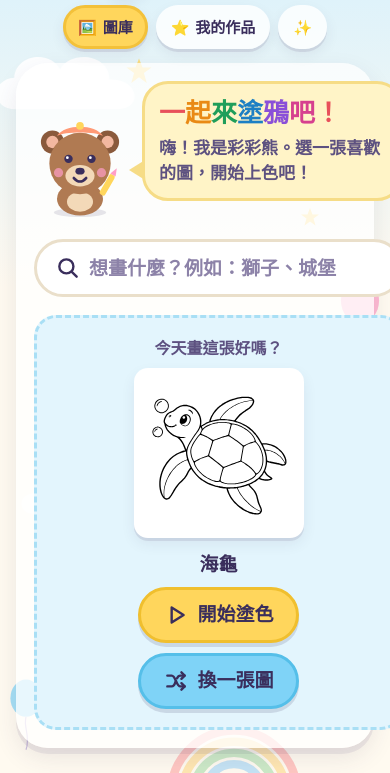
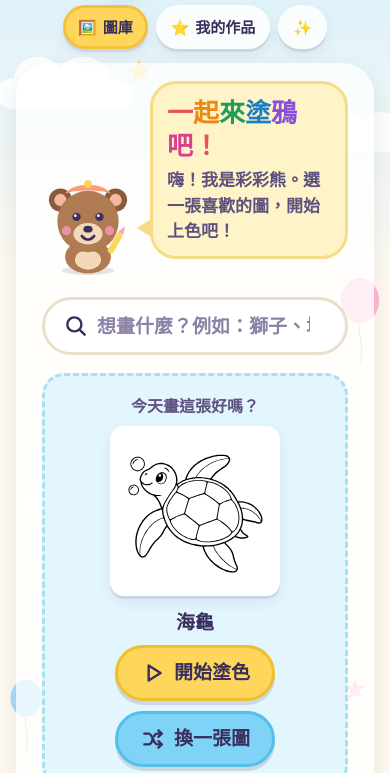
Before and after one commit to mikellai/colorpainter, a plain HTML site: page index.html in a window 390 px wide. Shown: the part 53-826 px from the top of the page. Drawn offline with Linux system fonts and the light colour scheme; a web font is replaced by a local one.

Commit message:
Narrow hero boxes on mobile
Co-Authored-By: Claude Opus 5.5 <noreply@anthropic.com>

```diff
--- a/css/style.css
+++ b/css/style.css
@@ -487,7 +487,9 @@ main { position: relative; z-index: 1; outline: none; }
   .featured-name { font-size: 19px; margin-bottom: 8px; }
   .nav-link, .nav-toggle { min-height: 44px; padding: 6px 12px; font-size: 15px; }
   .nav-toggle-text { display: none; }
-  .hero { grid-template-columns: 1fr; padding: 18px; gap: 18px; }
+  .hero { grid-template-columns: minmax(0, 1fr); padding: 18px 26px; gap: 18px; }
+  /* 手機上收窄對話框、搜尋框、推薦圖卡，不要貼滿整張白卡 */
+  .hero > * { width: 100%; max-width: 320px; min-width: 0; justify-self: center; }
   .mascot { width: 92px; }
   .speech { padding: 12px 14px; margin-bottom: 18px; }
   .hero-sub { font-size: 17px; }
```
